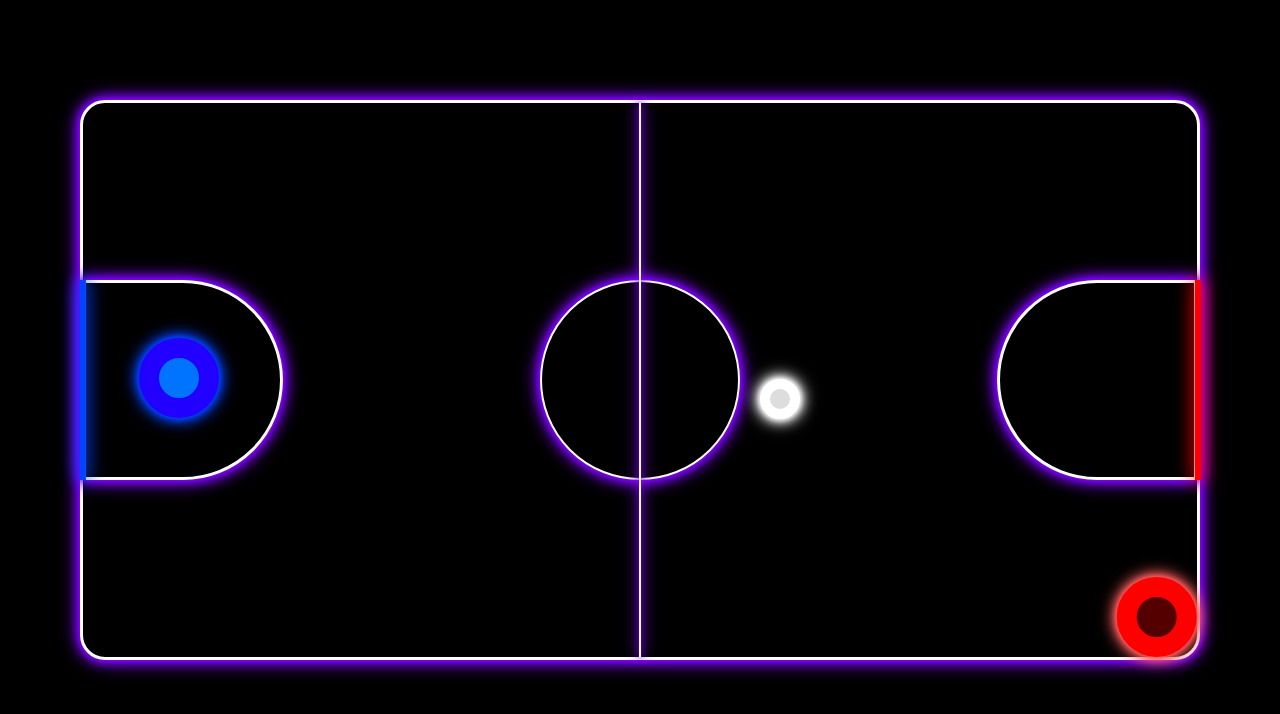
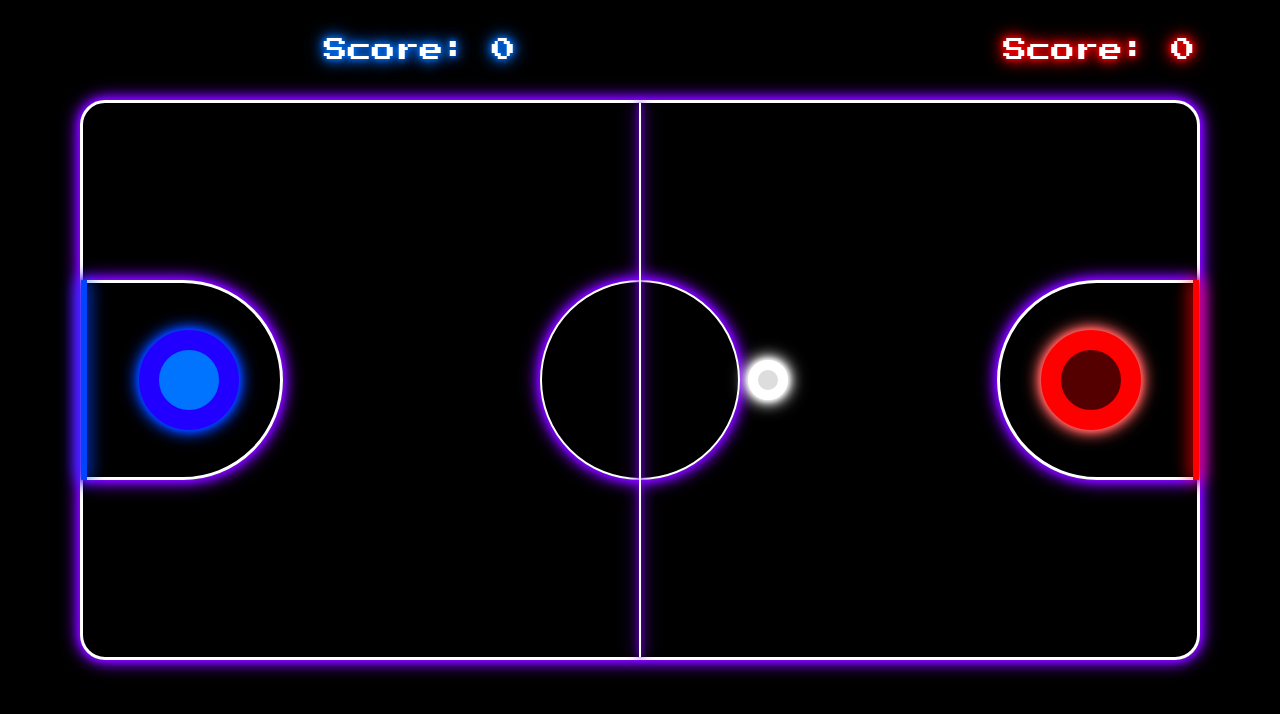
Before and after one commit to Mr-Mingels/Puck-Master, a React (Create React App) app: page /game/1 in a window 1280 px wide. Shown: the top 714 px of the page. Built offline with nearby package versions, Linux system fonts and the light colour scheme.

Commit message:
added more functionality to my game

```diff
--- a/src/components/GameBoard.js
+++ b/src/components/GameBoard.js
@@ -4,20 +4,27 @@ import '../styles/GameBoard.css'
 const GameBoard = () => {
     const [computerPosition, setComputerPosition] = useState({ x: 0, y: 0 });
     const [playerPosition, setPlayerPosition] = useState({ x: 0, y: 0 });
-    const [puckPosition, setPuckPosition] = useState({ x: 677.2, y: 276.1 });
+    const [puckPosition, setPuckPosition] = useState({ x: 665, y: 257 });
     const [puckVelocity, setPuckVelocity] = useState({ x: 0, y: 0 });
     const [keysPressed, setKeysPressed] = useState({});
+    const [gameStarted, setGameStarted] = useState(false)
+    const [playerScore, setPlayerScore] = useState(0)
+    const [computerScore, setComputerScore] = useState(0)
+    const [playerScored, setPlayerScored] = useState(false)
+    const [computerScored, setComputerScored] = useState(false)
+    const [stopFigureMovement, setStopFigureMovement] = useState(false)
     const playerFigureRef = useRef(null);
     const playerBoardSideRef = useRef(null);
     const computerBoardSideRef = useRef(null)
     const computerFigureRect = useRef(null)
     const movementIntervalRef = useRef(null);
     const gameBoardContentRef = useRef(null);
-    const computerGoalPost = useRef(null);
+    const computerGoalPostRef = useRef(null);
+    const playerGoalPostRef = useRef(null)
     const step = 15;
-    const computerStep = 10;
+    const computerStep = 5;
     const friction = 0.98; // Adjust this value to change the slowing down effect
-    const impactMultiplier = 2;
+    const impactMultiplier = 3;
 
     const checkCollision = (rect1, rect2) => {
         return (
@@ -30,7 +37,7 @@ const GameBoard = () => {
 
 
       const updateComputerPosition = () => {
-        if (!gameBoardContentRef.current || !computerFigureRect.current) return;
+        if (!gameBoardContentRef.current || !computerFigureRect.current || !gameStarted) return;
 
         const boardRect = computerBoardSideRef.current.getBoundingClientRect();
         const compFigureRect = computerFigureRect.current.getBoundingClientRect();
@@ -39,8 +46,13 @@ const GameBoard = () => {
         const figureInitialLeft = parseFloat(getComputedStyle(computerFigureRect.current).left);
         const figureInitialTop = parseFloat(getComputedStyle(computerFigureRect.current).top);
 
-        const targetX = puckRect.x + puckRect.width / 2 - boardRect.x;
-        const targetY = puckRect.y + puckRect.height / 2 - boardRect.y;
+        // Calculate the mid-point of the board
+        const midBoardX = boardRect.x + boardRect.width / 1.4;
+        const midBoardY = boardRect.y + boardRect.height / 2;
+
+        // Adjust targetX and targetY based on the mid-point of the board
+        const targetX = puckRect.x + puckRect.width / 2 - midBoardX;
+        const targetY = puckRect.y + puckRect.height / 2 - midBoardY;
 
         // Check if the puck is in the computer's side
         if (checkCollision(boardRect, puckRect)) {
@@ -48,20 +60,20 @@ const GameBoard = () => {
             const newPosition = { ...prevPosition };
 
             const computerThreshold = 3;
-            const computerMaxStep = 15; // Increase this value to make the computerFigure move closer to the puck
 
             const diffX = targetX - (newPosition.x + compFigureRect.width / 2);
             const diffY = targetY - (newPosition.y + compFigureRect.height / 2);
 
             if (Math.abs(diffX) > computerThreshold) {
-              const stepX = Math.sign(diffX) * Math.min(Math.abs(diffX), computerMaxStep);
+              const stepX = Math.sign(diffX) * Math.min(Math.abs(diffX), computerStep);
               newPosition.x += stepX;
             }
 
             if (Math.abs(diffY) > computerThreshold) {
-              const stepY = Math.sign(diffY) * Math.min(Math.abs(diffY), computerMaxStep);
+              const stepY = Math.sign(diffY) * Math.min(Math.abs(diffY), computerStep);
               newPosition.y += stepY;
             }
+
 
             // Check boundaries for X-axis
             if (newPosition.x < -figureInitialLeft) {
@@ -100,21 +112,10 @@ const GameBoard = () => {
 
 
 
-
-
-      useEffect(() => {
-        const interval = setInterval(() => {
-          updateComputerPosition();
-        }, 50); // Adjust the interval as needed (50ms in this case)
-        return () => clearInterval(interval);
-      }, []);
-
-
-
     useEffect(() => {
         const updatePlayerPosition = () => {
-            if (!playerBoardSideRef.current || !playerFigureRef.current) return;
-
+            if (!playerBoardSideRef.current || !playerFigureRef.current || stopFigureMovement) return;
+          console.log('moving')
             const boardRect = playerBoardSideRef.current.getBoundingClientRect();
             const figureRect = playerFigureRef.current.getBoundingClientRect();
             const puckRect = document.querySelector('.puck').getBoundingClientRect();
@@ -124,6 +125,9 @@ const GameBoard = () => {
 
             setPlayerPosition((prevPosition) => {
               const newPosition = { ...prevPosition };
+              console.log(newPosition)
+
+
 
               if (keysPressed["w"] || keysPressed["W"]) {
                 newPosition.y -= step;
@@ -138,7 +142,7 @@ const GameBoard = () => {
                 newPosition.x += step;
               }
 
-         /*     // Check boundaries for X-axis
+              // Check boundaries for X-axis
               if (newPosition.x < -figureInitialLeft) {
                 newPosition.x = -figureInitialLeft;
               } else if (newPosition.x + figureRect.width > boardRect.width - figureInitialLeft) {
@@ -150,7 +154,7 @@ const GameBoard = () => {
                 newPosition.y = -figureInitialTop;
               } else if (newPosition.y + figureRect.height > boardRect.height - figureInitialTop) {
                 newPosition.y = boardRect.height - figureRect.height - figureInitialTop;
-              } */
+              }
 
               return newPosition;
             });
@@ -158,12 +162,13 @@ const GameBoard = () => {
 
 
           const updatePuckPosition = () => {
-            if (!gameBoardContentRef.current || !playerFigureRef.current) return;
+            if (!gameBoardContentRef.current || !playerFigureRef.current || !gameStarted) return;
 
             const boardRect = gameBoardContentRef.current.getBoundingClientRect();
             const figureRect = playerFigureRef.current.getBoundingClientRect();
             const puckRect = document.querySelector(".puck").getBoundingClientRect();
             const borderWidth = 3; // Adjust this value according to the border width of gameBoardContent
+
 
             setPuckPosition((prevPuckPosition) => {
               // Check if playerFigure hits the puck
@@ -172,7 +177,7 @@ const GameBoard = () => {
                 const deltaY = (puckRect.y + puckRect.height / 2) - (figureRect.y + figureRect.height / 2);
                 const angle = Math.atan2(deltaY, deltaX);
 
-                const offset = 3; // Adjust this value to change the minimum separation between the puck and player figure
+                const offset = 6; // Adjust this value to change the minimum separation between the puck and player figure
                 prevPuckPosition.x += Math.cos(angle) * offset;
                 prevPuckPosition.y += Math.sin(angle) * offset;
 
@@ -256,6 +261,8 @@ const GameBoard = () => {
           const update = () => {
             updatePlayerPosition();
             updatePuckPosition();
+            updateComputerPosition();
+            checkForGoal();
           };
 
           if (movementIntervalRef.current) {
@@ -267,7 +274,7 @@ const GameBoard = () => {
           return () => {
             clearInterval(movementIntervalRef.current);
           };
-        }, [keysPressed, puckVelocity]);
+        }, [keysPressed, puckVelocity, gameStarted, stopFigureMovement]);
 
     useEffect(() => {
       const handleKeyDown = (event) => {
@@ -293,17 +300,20 @@ const GameBoard = () => {
       };
     }, []);
 
+
     const handleMouseDown = (e) => {
-        e.preventDefault();
+      console.log(e)
         const clientX = e.clientX || (e.touches && e.touches[0].clientX);
         const clientY = e.clientY || (e.touches && e.touches[0].clientY);
         const offsetX = clientX - playerPosition.x;
         const offsetY = clientY - playerPosition.y;
+        console.log(clientX)
 
         const figureInitialLeft = parseFloat(getComputedStyle(playerFigureRef.current).left);
         const figureInitialTop = parseFloat(getComputedStyle(playerFigureRef.current).top);
 
         const handleMouseMove = (e) => {
+
 
             const clientX = e.clientX || (e.touches && e.touches[0].clientX);
             const clientY = e.clientY || (e.touches && e.touches[0].clientY);
@@ -330,6 +340,11 @@ const GameBoard = () => {
             }
 
             setPlayerPosition(newPosition);
+            const playerFigureRect = playerFigureRef.current.getBoundingClientRect();
+            const puckRect = document.querySelector(".puck").getBoundingClientRect();
+            if (checkCollision(playerFigureRect, puckRect)) {
+              setGameStarted(true)
+            }
           };
 
           const handleMouseUp = () => {
@@ -346,18 +361,60 @@ const GameBoard = () => {
         };
 
 
+        useEffect(() => {
+          if (gameStarted) return
+          const playerFigureRect = playerFigureRef.current.getBoundingClientRect();
+          const puckRect = document.querySelector(".puck").getBoundingClientRect();
+          if (checkCollision(playerFigureRect, puckRect)) {
+            setGameStarted(true)
+          }
+        },[playerPosition])
+
+
+        const checkForGoal = () => {
+          const playerGoalPostRect = playerGoalPostRef.current.getBoundingClientRect();
+          const computerGoalPostRect = computerGoalPostRef.current.getBoundingClientRect();
+          const puckRect = document.querySelector(".puck").getBoundingClientRect();
+          if (checkCollision(computerGoalPostRect, puckRect)) {
+            setPlayerPosition({ x: 0, y: 0 });
+            setComputerPosition({ x: 0, y: 0 });
+            setPuckPosition({ x: 665, y: 257 });
+            setStopFigureMovement(true)
+            setGameStarted(false)
+            setPlayerScore(playerScore + 1)
+            setPlayerScored(true)
+            setTimeout(() => {
+              setStopFigureMovement(false)
+              setPlayerScored(false)
+            }, 3000);
+          }
+          if (checkCollision(playerGoalPostRect, puckRect)) {
+            setPlayerPosition({ x: 0, y: 0 });
+            setComputerPosition({ x: 0, y: 0 });
+            setPuckPosition({ x: 665, y: 257 });
+            setStopFigureMovement(true)
+            setGameStarted(false)
+            setComputerScore(computerScore + 1)
+            setComputerScored(true)
+            setTimeout(() => {
+              setStopFigureMovement(false)
+              setComputerScored(false)
+            }, 3000);
+            console.log('true')
+          }
+        }
 
     return (
         <section className="gameBoardWrapper">
             <div className="gameBoardContent" ref={gameBoardContentRef}>
                 <div className="playerBoardSide" ref={playerBoardSideRef}>
-                    <span className="playerFigure" ref={playerFigureRef} style={{
+                    <span className={`playerFigure ${stopFigureMovement ? 'pointer-event-off' : ''}`} ref={playerFigureRef} style={{
                     transform: `translate(${playerPosition.x}px, ${playerPosition.y}px)`,
                     }}
                     onMouseDown={handleMouseDown}
                     onTouchStart={handleMouseDown}></span>
                     <span className="playerGoalCircle"></span>
-                    <span className="playerGoalPost"></span>
+                    <span className="playerGoalPost" ref={playerGoalPostRef}></span>
                 </div>
                     <span className="gameBoardMidLine"></span>
                     <span className="gameBoardMidCircle"></span>
@@ -371,9 +428,18 @@ const GameBoard = () => {
                     transform: `translate(${computerPosition.x}px, ${computerPosition.y}px)`,
                     }}></span>
                     <span className="computerGoalCircle"></span>
-                    <span className="computerGoalPost" ref={computerGoalPost}></span>
+                    <span className="computerGoalPost" ref={computerGoalPostRef}></span>
                 </div>
             </div>
+            <div className="scoreBoardWrapper">
+                  <span id="playerScore">Score: {playerScore}</span>
+                  <span id="computerScore">Score: {computerScore}</span>
+            </div>
+            {(playerScored || computerScored) && (
+              <div className="goalTxtWrapper">
+                  <span className={`goalTxt ${playerScored ? 'playerScored' : 'computerScored'}`}>{playerScored ? 'PLAYER' : 'COMPUTER'} SCORED</span>
+              </div>
+            )}
         </section>
     )
 }
--- a/src/styles/GameBoard.css
+++ b/src/styles/GameBoard.css
@@ -23,16 +23,20 @@
 
 .playerFigure {
     position: absolute;
-    top: 42.5%;
+    top: 41%;
     left: 10%;
     transform: translate(-10%, -50%);
-    height: 80px;
-    width: 80px;
+    height: 100px;
+    width: 100px;
     border-radius: 50%;
     border: 20px solid #2200ff;
     background-color: #0073ff;
     box-shadow: 0 0 5px #0044ff, 0 0 10px #0044ff, 0 0 15px #0044ff, 0 0 20px #0044ff;
     z-index: 100;
+}
+
+.playerFigure.pointer-event-off {
+    pointer-events: none;
 }
 
 .gameBoardMidLine {
@@ -65,6 +69,7 @@
     height: 40px;
     width: 40px;
     top: 50%;
+    left: 40%;
     border-radius: 50%;
     background-color: rgb(221, 221, 221);
     box-shadow: 0 0 5px #ffffff, 0 0 10px #ffffff, 0 0 15px #ffffff, 0 0 20px #ffffff;
@@ -79,11 +84,11 @@
 
 .computerFigure {
     position: absolute;
-    top: 50%;
+    top: 41%;
     right: 10%;
     transform: translatey(-50%);
-    height: 80px;
-    width: 80px;
+    height: 100px;
+    width: 100px;
     border-radius: 50%;
     border: 20px solid #ff0000;
     background-color: #550000;
@@ -107,7 +112,7 @@
 .computerGoalPost, .playerGoalPost {
     position: absolute;
     top: 50%;
-    right: -0.63%;
+    right: -0.4%;
     width: 1px;
     height: 200px;
     transform: translatey(-50%);
@@ -126,8 +131,50 @@
 
 .playerGoalPost {
     top: 50%;
-    left: -0.63%;
-    transform: translate(-0.63%, -50%);
+    left: -0.4%;
+    transform: translate(-0.4%, -50%);
     border: 3.2px solid #0044ff;
     box-shadow: 0 0 15px #0044ff, 0 0 20px #0044ff;
 }
+
+.scoreBoardWrapper {
+    position: fixed;
+    display: flex;
+    align-items: center;
+    justify-content: space-around;
+    font-size: 24px;
+    top: 0;
+    width: 1359px;
+    height: 80px;
+    margin: 10px 0;
+}
+
+#playerScore {
+    text-shadow: 0 0 5px #0073ff, 0 0 10px #0073ff, 0 0 15px #0073ff, 0 0 20px #0073ff;
+}
+
+#computerScore {
+    text-shadow: 0 0 5px #ff0000, 0 0 10px #ff0000, 0 0 15px #ff0000, 0 0 20px #ff0000;
+}
+
+.goalTxtWrapper {
+    position: fixed;
+    top: 0;
+    left: 0;
+    min-height: 100vh;
+    width: 100%;
+    display: flex;
+    justify-content: center;
+    align-items: center;
+    z-index: 1000;
+    background-color: rgba(0, 0, 0, 0.6);
+}
+
+.goalTxt {
+    font-size: 54px;
+    letter-spacing: 10px;
+}
+
+.goalTxt.playerScored {
+    text-shadow: 0 0 5px #0073ff, 0 0 10px #0073ff, 0 0 15px #0073ff, 0 0 20px #0073ff;
+}
```
